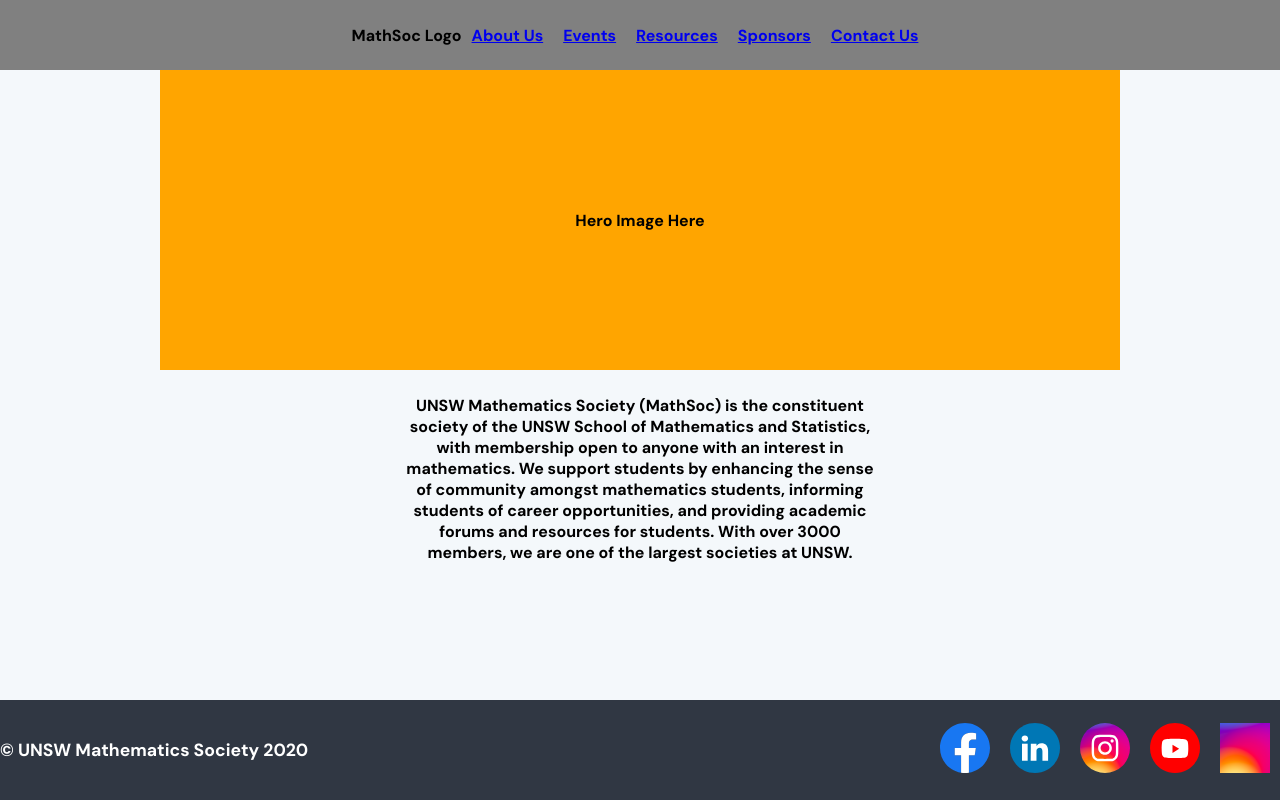
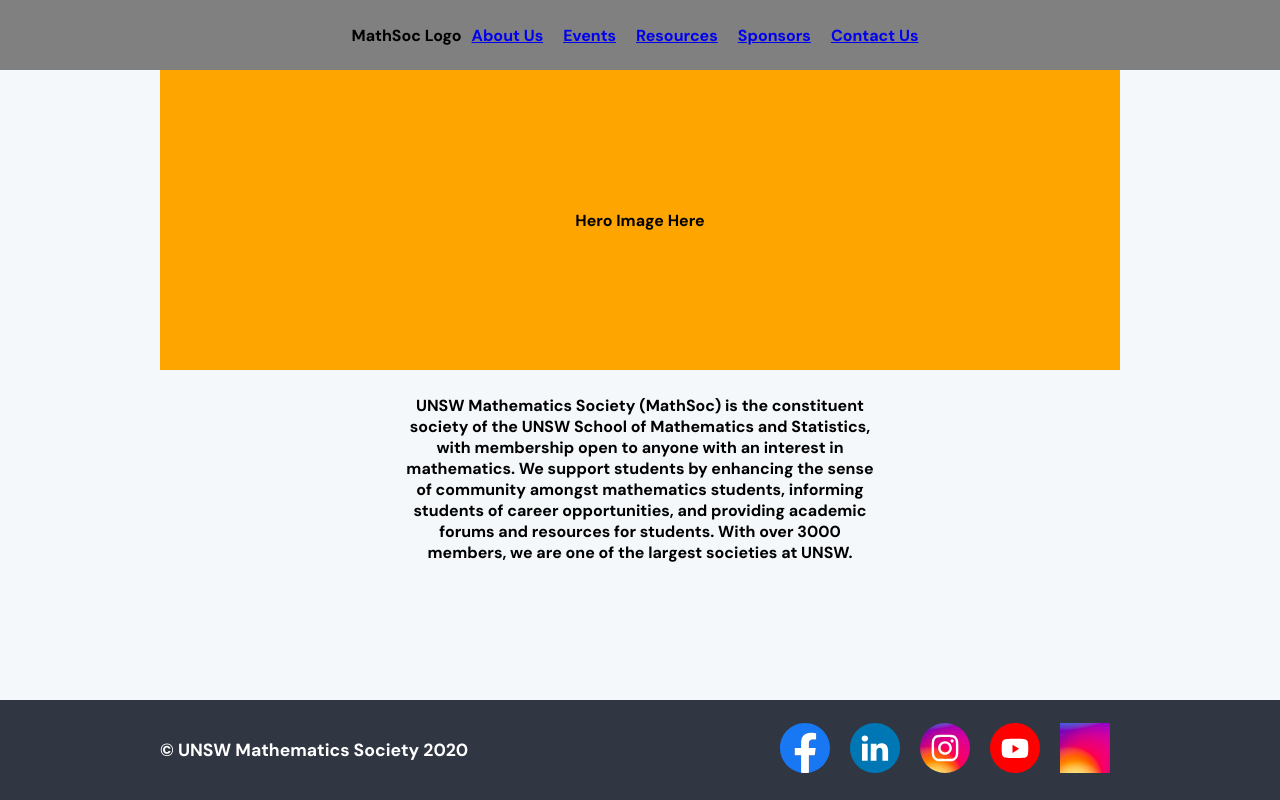
Before and after one commit to MathSocUNSW/mathsoc-website, a Next.js app in the folder frontend/: page / in a window 1280 px wide. Built offline with nearby package versions, Linux system fonts and the light colour scheme.

Commit message:
Convert footer to a grid

```diff
--- a/frontend/src/components/Footer/Footer.module.scss
+++ b/frontend/src/components/Footer/Footer.module.scss
@@ -1,11 +1,27 @@
+.footer {
+  display: grid;
+  height: 100%;
+  width: 100%;
+  background-color: #303743;
+  grid-template-areas: 'left middle right';
+  grid-template-columns: 1fr 6fr 1fr;
+  // TODO might need to change this for media queries
+}
+
+.footerLeft {
+  grid-area: left;
+}
+
+.footerRight {
+  grid-area: right;
+}
+
 .mainContainer {
-  width: 100%;
-  height: 100%;
-  background-color: #303743;
   color: #ffffff;
   display: flex;
   align-items: center;
   justify-content: space-between;
+  grid-area: middle;
 }
 
 .leftText {
--- a/frontend/src/components/Footer/Footer.tsx
+++ b/frontend/src/components/Footer/Footer.tsx
@@ -15,6 +15,8 @@ import {
 
 export default function Footer() {
   return (
+    <section className={styles.footer}>
+      <section className={styles.footerLeft}></section>
       <section className={styles.mainContainer}>
         <div className={styles.leftText}>
           <p>&#169; UNSW Mathematics Society 2020</p>
@@ -59,5 +61,7 @@ export default function Footer() {
           </ul>
         </div>
       </section>
+      <section className={styles.footerRight}></section>
+    </section>
   );
 }
```
Lines whose indentation alone changed are shown as unchanged.
